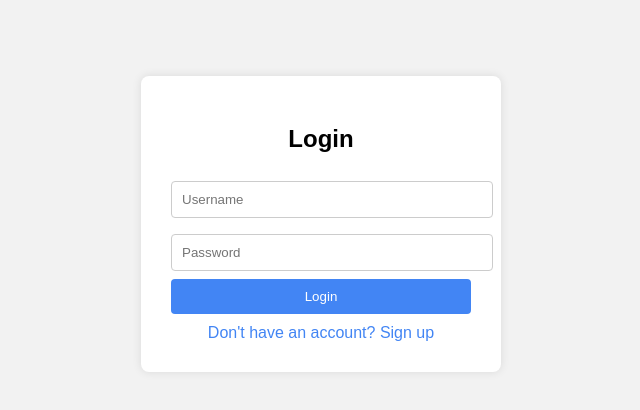
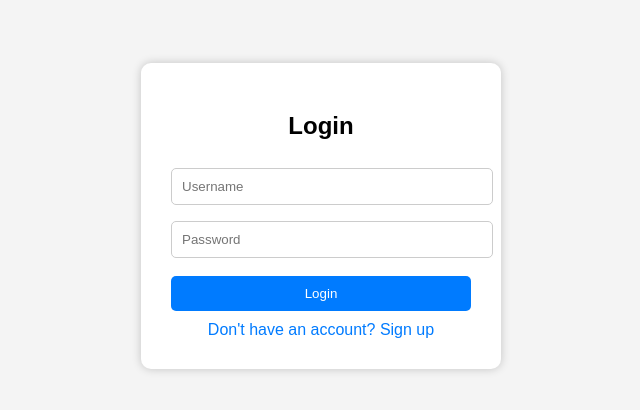
Before and after one commit to khalfan2000/new, a plain HTML site: page index.html in a window 1280 px wide. Shown: the part 184-594 px from the top of the page, without its empty margins (319-959 px from the left). Drawn offline with Linux system fonts and the light colour scheme.

Commit message:
Update and rename Index.html to index.html

```diff
--- a/Index.html
+++ b/index.html
@@ -6,18 +6,19 @@
   <style>
     body {
       font-family: Arial, sans-serif;
-      background: #f2f2f2;
+      background-color: #f4f4f4;
       display: flex;
-      height: 100vh;
       justify-content: center;
       align-items: center;
+      height: 100vh;
+      margin: 0;
     }
 
-    .container {
-      background: white;
+    .form-container {
+      background-color: white;
       padding: 30px;
-      border-radius: 8px;
-      box-shadow: 0 0 10px rgba(0,0,0,0.1);
+      border-radius: 10px;
+      box-shadow: 0 0 10px rgba(0,0,0,0.2);
       width: 300px;
     }
 
@@ -26,72 +27,71 @@
       margin-bottom: 20px;
     }
 
-    input[type="text"],
-    input[type="email"],
-    input[type="password"] {
+    input {
       width: 100%;
       padding: 10px;
       margin: 8px 0;
       border: 1px solid #ccc;
-      border-radius: 4px;
+      border-radius: 5px;
     }
 
     button {
       width: 100%;
       padding: 10px;
-      background-color: #4285f4;
+      background-color: #007bff;
+      color: white;
       border: none;
-      color: white;
-      border-radius: 4px;
+      border-radius: 5px;
+      cursor: pointer;
+      margin-top: 10px;
+    }
+
+    button:hover {
+      background-color: #0056b3;
+    }
+
+    .switch-link {
+      margin-top: 10px;
+      text-align: center;
+      color: #007bff;
       cursor: pointer;
     }
 
-    button:hover {
-      background-color: #357ae8;
-    }
-
-    .toggle-link {
-      margin-top: 10px;
-      text-align: center;
-      color: #4285f4;
-      cursor: pointer;
-    }
-
-    .form {
+    .hidden {
       display: none;
-    }
-
-    .form.active {
-      display: block;
     }
   </style>
 </head>
 <body>
 
-  <div class="container">
-    <div id="loginForm" class="form active">
+  <div class="form-container">
+    <!-- Login Form -->
+    <form id="loginForm">
       <h2>Login</h2>
       <input type="text" placeholder="Username" required>
       <input type="password" placeholder="Password" required>
-      <button>Login</button>
-      <div class="toggle-link" onclick="showForm('signupForm')">Don't have an account? Sign up</div>
-    </div>
+      <button type="submit">Login</button>
+      <div class="switch-link" onclick="toggleForms()">Don't have an account? Sign up</div>
+    </form>
 
-    <div id="signupForm" class="form">
+    <!-- Signup Form -->
+    <form id="signupForm" class="hidden">
       <h2>Sign Up</h2>
       <input type="text" placeholder="Username" required>
       <input type="email" placeholder="Email" required>
       <input type="password" placeholder="Password" required>
-      <button>Sign Up</button>
-      <div class="toggle-link" onclick="showForm('loginForm')">Already have an account? Log in</div>
-    </div>
+      <button type="submit">Sign Up</button>
+      <div class="switch-link" onclick="toggleForms()">Already have an account? Log in</div>
+    </form>
   </div>
 
   <script>
-    function showForm(formId) {
-      document.getElementById('loginForm').classList.remove('active');
-      document.getElementById('signupForm').classList.remove('active');
-      document.getElementById(formId).classList.add('active');
+    function toggleForms() {
+      const loginForm = document.getElementById('loginForm');
+      const signupForm = document.getElementById('signupForm');
+
+      loginForm.classList.toggle('hidden');
+      signupForm.classList.toggle('hidden');
     }
   </script>
 
```
